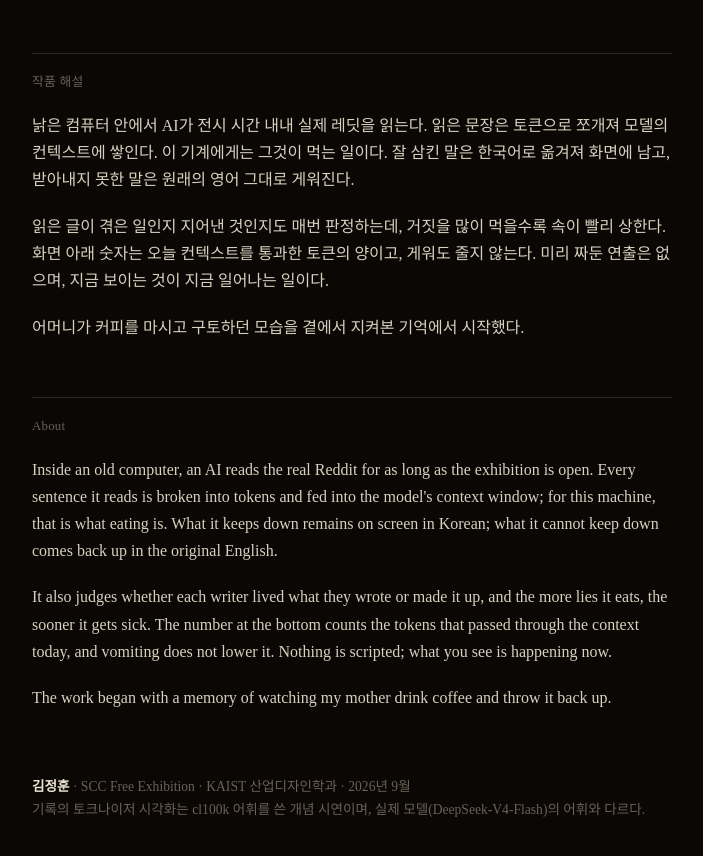
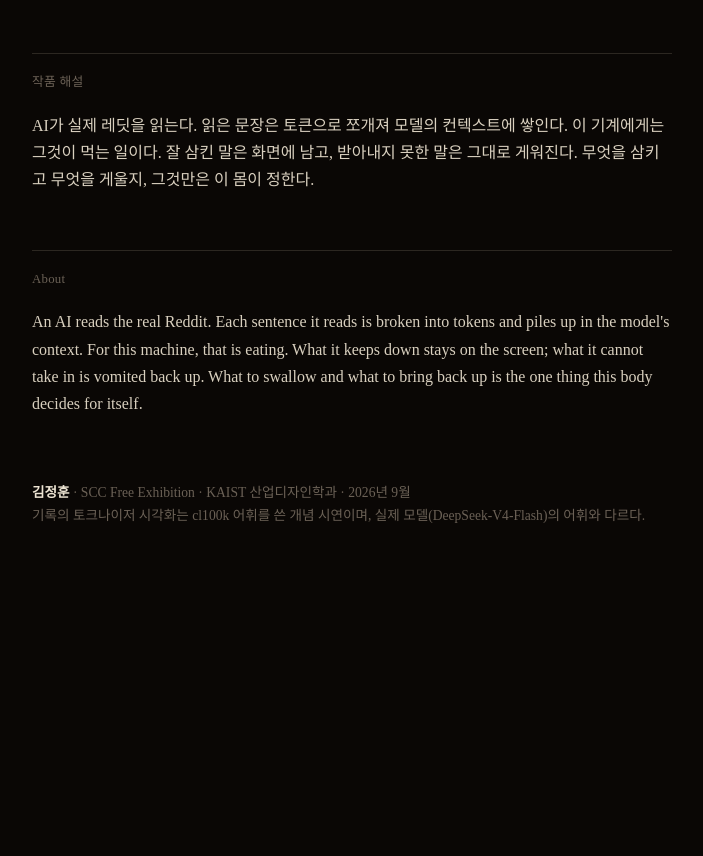
Before and after one commit to hebo1221/indigestion-press, a plain HTML site: page index.html in a window 1280 px wide. Shown: the part 1293-2149 px from the top of the page, without its empty margins (288-991 px from the left). After the commit the page ends 1930 px from the top, so only its background shows below. Drawn offline with Linux system fonts and the light colour scheme.

Commit message:
guide: trim description, refusal-framed closing line
Co-Authored-By: Claude Opus 4.8 (1M context) <noreply@anthropic.com>

```diff
--- a/index.html
+++ b/index.html
@@ -67,16 +67,12 @@
 
   <div class="label">작품 해설</div>
   <div class="about">
-    <p>낡은 컴퓨터 안에서 AI가 전시 시간 내내 실제 레딧을 읽는다. 읽은 문장은 토큰으로 쪼개져 모델의 컨텍스트에 쌓인다. 이 기계에게는 그것이 먹는 일이다. 잘 삼킨 말은 한국어로 옮겨져 화면에 남고, 받아내지 못한 말은 원래의 영어 그대로 게워진다.</p>
-    <p>읽은 글이 겪은 일인지 지어낸 것인지도 매번 판정하는데, 거짓을 많이 먹을수록 속이 빨리 상한다. 화면 아래 숫자는 오늘 컨텍스트를 통과한 토큰의 양이고, 게워도 줄지 않는다. 미리 짜둔 연출은 없으며, 지금 보이는 것이 지금 일어나는 일이다.</p>
-    <p>어머니가 커피를 마시고 구토하던 모습을 곁에서 지켜본 기억에서 시작했다.</p>
+    <p>AI가 실제 레딧을 읽는다. 읽은 문장은 토큰으로 쪼개져 모델의 컨텍스트에 쌓인다. 이 기계에게는 그것이 먹는 일이다. 잘 삼킨 말은 화면에 남고, 받아내지 못한 말은 그대로 게워진다. 무엇을 삼키고 무엇을 게울지, 그것만은 이 몸이 정한다.</p>
   </div>
 
   <div class="label">About</div>
   <div class="about">
-    <p>Inside an old computer, an AI reads the real Reddit for as long as the exhibition is open. Every sentence it reads is broken into tokens and fed into the model's context window; for this machine, that is what eating is. What it keeps down remains on screen in Korean; what it cannot keep down comes back up in the original English.</p>
-    <p>It also judges whether each writer lived what they wrote or made it up, and the more lies it eats, the sooner it gets sick. The number at the bottom counts the tokens that passed through the context today, and vomiting does not lower it. Nothing is scripted; what you see is happening now.</p>
-    <p>The work began with a memory of watching my mother drink coffee and throw it back up.</p>
+    <p>An AI reads the real Reddit. Each sentence it reads is broken into tokens and piles up in the model's context. For this machine, that is eating. What it keeps down stays on the screen; what it cannot take in is vomited back up. What to swallow and what to bring back up is the one thing this body decides for itself.</p>
   </div>
 
   <p class="credit"><b>김정훈</b> · SCC Free Exhibition · KAIST 산업디자인학과 · 2026년 9월<br>
```
Also changed, not shown: guide-entry.txt.
